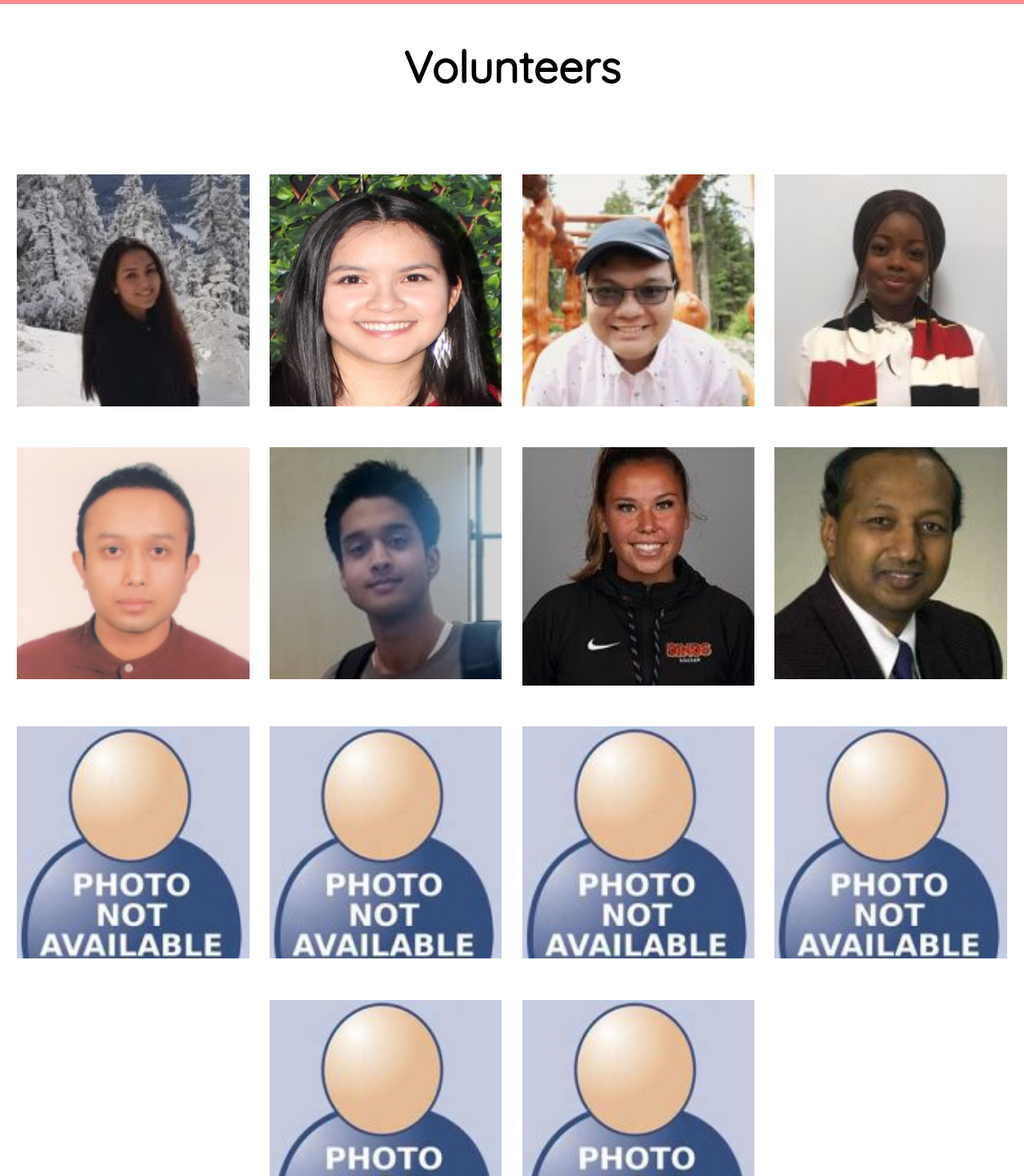
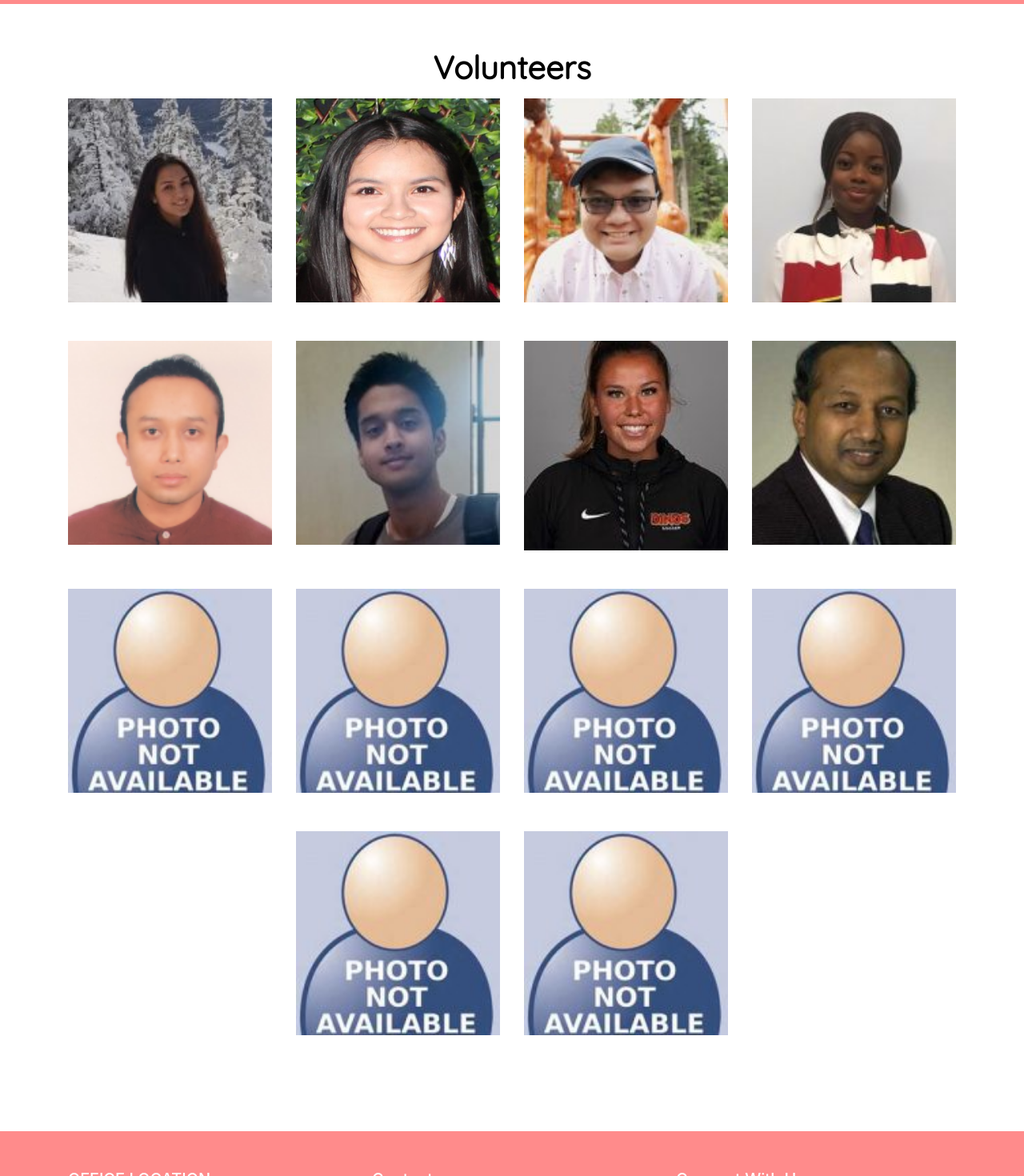
Before and after one commit to MushtabaA/AASEE-Website, a React (Create React App) app in the folder react-bootstrap/: page /volunteers in a window 1280 px wide. Shown: the part 200-1670 px from the top of the page at 80% size. Built offline with nearby package versions, Linux system fonts and the light colour scheme.

Commit message:
Changed Volunteers.jsx and Volunteers.css

```diff
--- a/react-bootstrap/src/components/BOD.css
+++ b/react-bootstrap/src/components/BOD.css
@@ -1,4 +1,4 @@
-.title {
+/* .title {
   font-family: Quicksand;
   font-weight: bold;
   font-size: 55px;
@@ -13,14 +13,16 @@
   margin-top: 5rem;
 }
 .col-md-3 {
-    margin-right: 17rem;
+  margin-right: 6rem;
+  margin-left: 6rem;
   margin-top: 2rem;
+  margin-bottom: 7rem;
 }
 .card-title {
   font-weight: bold;
 }
 .card-header {
-    background-color:  #FF8B8B;
+  background-color: #ff8b8b;
   color: white !important;
   text-decoration-color: white;
 }
@@ -34,4 +36,4 @@
   display: block;
   right: 0;
   top: 290px;
-}
+} */
--- a/react-bootstrap/src/components/BOD.jsx
+++ b/react-bootstrap/src/components/BOD.jsx
@@ -1,5 +1,16 @@
 import React, { Component } from "react";
-import { Jumbotron, Container, Row, Col, Image, Button, Card, CardDeck, Accordion, Collapse } from "react-bootstrap";
+import {
+  Jumbotron,
+  Container,
+  Row,
+  Col,
+  Image,
+  Button,
+  Card,
+  CardDeck,
+  Accordion,
+  Collapse,
+} from "react-bootstrap";
 import "./BOD.css";
 
 export default class BOD extends Component {
@@ -12,13 +23,13 @@ export default class BOD extends Component {
           </h1>
         </div>
         <div className="vector1">
-          <img src="/assets/vector1.png" alt="vector1"/>
+          <img src="/assets/vector1.png" alt="vector1" />
         </div>
         <div className="vector2">
-          <img src="/assets/vector2.png" alt="vector2"/>
+          <img src="/assets/vector2.png" alt="vector2" />
         </div>
-        <div className="containerBOD">
-          <div className="row">
+        <div className="container">
+          <div className="row mr-3">
             <div className="col-md-3">
               <Card style={{ width: "25rem", height: "auto" }}>
                 <Card.Img
--- a/react-bootstrap/src/components/Volunteers.css
+++ b/react-bootstrap/src/components/Volunteers.css
@@ -1,4 +1,4 @@
-/* CSS RESET */
+/* CSS RESET
 html, body, div, span, applet, object, iframe, h1, h2, h3, h4, h5, h6, p, blockquote, pre, a, abbr, acronym, address, big, cite, code, del, dfn, em, img, ins, kbd, q, s, samp, small, strike, strong, sub, sup, tt, var, b, u, i, center, dl, dt, dd, ol, ul, li, fieldset, form, label, legend, table, caption, tbody, tfoot, thead, tr, th, td, article, aside, canvas, details, embed, figure, figcaption, footer, header, hgroup, menu, nav, output, ruby, section, summary, time, mark, audio, video {
     margin: 0;
     padding: 0;
@@ -101,7 +101,7 @@ img {
 }
 .centered {
     text-align: center;
-}
+}*/
 .overlay {
   position: absolute;
   top: 0;
@@ -111,8 +111,8 @@ img {
   height: 100%;
   width: 100%;
   opacity: 0;
-    transition: .5s ease;
-    background-color: #FF8B8B;
+  transition: 0.5s ease;
+  background-color: #ff8b8b;
 }
 .piccontainer:hover .overlay {
   opacity: 70%;
@@ -132,3 +132,9 @@ img {
   transform: translate(-50%, -50%);
   text-align: center;
 }
+
+img {
+  width: 100%;
+  display: block;
+  height: auto;
+}
--- a/react-bootstrap/src/components/Volunteers.jsx
+++ b/react-bootstrap/src/components/Volunteers.jsx
@@ -1,6 +1,6 @@
-import React, { Component } from 'react'
-import { Jumbotron, Container, Row, Col, Image, Button } from 'react-bootstrap';
-import './Volunteers.css'
+import React, { Component } from "react";
+import { Jumbotron, Container, Row, Col, Image, Button } from "react-bootstrap";
+import "./Volunteers.css";
 
 export default class Volunteers extends Component {
   render() {
@@ -9,36 +9,80 @@ export default class Volunteers extends Component {
         <div className="headTitle">
           <h1 class="pt-5 text-center container-sm title">Volunteers</h1>
         </div>
-                <div class="pb-5 container grid-xl mt-sm-half mt-full">
-                    <div class="columns pics">
-                        <div className="column col-md-6 col-3 px-1"><div className="piccontainer"><img class="img-fluid" src="/assets/v1.jpg" alt="volun1"/><div class="overlay"><div class="text">Priyanka Gautam <br/> Lead Media Relations <br/> Fund Raising Member</div></div></div></div>
-                        <div className="column col-md-6 col-3 px-1"><div className="piccontainer"><img class="img-fluid" src="/assets/v2.jpg" alt="volun2"/><div class="overlay"><div class="text">Andrea Aguirre <br/> Lead Program Prep <br/> Office Member</div></div></div></div>
-                        <div className="column col-md-6 col-3 px-1 mt-md-qtr"><div className="piccontainer"><img class="img-fluid" src="/assets/v3.jpg" alt="volun3"/><div class="overlay"><div class="text">Rigel Tormon <br/> Fund Raising Member</div></div></div></div>
-                        <div className="column col-md-6 col-3 px-1 mt-md-qtr"><div className="piccontainer"><img class="img-fluid" src="/assets/v4.jpeg" alt="volun4"/><div class="overlay"><div class="text">Whitney Ebose <br/> Book Store Member</div></div></div></div>
+        <div className="container">
+          <div className="row mb-5">
+            <div className="col-md-3">
+              <img class="img-fluid" src="/assets/v1.jpg" alt="volun1" />
             </div>
-                    <div class="columns pics">
-                        <div className="column col-md-6 col-3 px-1 mt-md-qtr"><div className="piccontainer"><img class="img-fluid" src="/assets/v5.png" alt="volun5"/><div class="overlay"><div class="text">Mandeep Pandey</div></div></div></div>
-                        <div className="column col-md-6 col-3 px-1 mt-md-qtr"><div className="piccontainer"><img class="img-fluid" src="/assets/v6.jpg" alt="volun6"/><div class="overlay"><div class="text">Ahmad Awan <br/> Book Store Lead</div></div></div></div>
-                        <div className="column col-md-6 col-3 px-1 mt-md-qtr"><div className="piccontainer"><img class="img-fluid" src="/assets/v7.jpg" alt="volun7"/><div class="overlay"><div class="text">Sienna McPherson</div></div></div></div>
-                        <div className="column col-md-6 col-3 px-1 mt-md-qtr"><div className="piccontainer"><img class="img-fluid" src="/assets/v8.jpg" alt="volun8"/><div class="overlay"><div class="text">Anis Haque <br/> Fund Raising Lead</div></div></div></div>
+            <div className="col-md-3">
+              <img class="img-fluid" src="/assets/v2.jpg" alt="volun2" />
             </div>
-                    <div class="columns pics">
-                        <div className="column col-md-6 col-3 px-1 mt-md-qtr"><div className="piccontainer"><img class="img-fluid" src="/assets/vn.jpg" alt="volun9"/><div class="overlay"><div class="text">Nicolas Vuong <br/> Office Lead <br/> Program Prep Member</div></div></div></div>
-                        <div className="column col-md-6 col-3 px-1 mt-md-qtr"><div className="piccontainer"><img class="img-fluid" src="/assets/vn.jpg" alt="volun10"/><div class="overlay"><div class="text">Nicolas Teng <br/> Program Prep Member <br/> Book Store Member</div></div></div></div>
-                        <div className="column col-md-6 col-3 px-1 mt-md-qtr"><div className="piccontainer"><img class="img-fluid" src="/assets/vn.jpg" alt="volun11"/><div class="overlay"><div class="text">Alden Lien <br/> Program Pep Member <br/> Book Store Member</div></div></div></div>
-                        <div className="column col-md-6 col-3 px-1 mt-md-qtr"><div className="piccontainer"><img class="img-fluid" src="/assets/vn.jpg" alt="volun12"/><div class="overlay"><div class="text">Helen Zhang <br/> Book Store Member</div></div></div></div>
+            <div className="col-md-3">
+              <img class="img-fluid" src="/assets/v3.jpg" alt="volun3" />
             </div>
-                    <div class="columns pics">
-                        <div className="column col-md-6 col-3 px-1 mt-md-qtr"></div>
-                        <div className="column col-md-6 col-3 px-1 mt-md-qtr"><div className="piccontainer"><img class="img-fluid" src="/assets/vn.jpg" alt="volun13"/><div class="overlay"><div class="text">Mohammad Khan <br/> School Liaison Member</div></div></div></div>
-                        <div className="column col-md-6 col-3 px-1 mt-md-qtr"><div className="piccontainer"><img class="img-fluid" src="/assets/vn.jpg" alt="volun14"/><div class="overlay"><div class="text">Farin Tabassum <br/> School Liaison Lead</div></div></div></div>
-                        <div className="column col-md-6 col-3 px-1 mt-md-qtr"></div>
-                    </div>
-                    <div class="centered mt-sm-full mt-full pb-5">
-                    <a href="mailto:aaseewebsite@mail.com" title="Contact for more details" class="btnlink">Click To Volunteer!</a>
+            <div className="col-md-3">
+              <img class="img-fluid" src="/assets/v4.jpeg" alt="volun4" />
             </div>
           </div>
         </div>
-        )
+
+        <div className="container">
+          <div className="row  mb-5">
+            <div className="col-md-3">
+              <img class="img-fluid" src="/assets/v5.png" alt="volun5" />
+            </div>
+            <div className="col-md-3">
+              <img class="img-fluid" src="/assets/v6.jpg" alt="volun6" />
+            </div>
+            <div className="col-md-3">
+              <img class="img-fluid" src="/assets/v7.jpg" alt="volun7" />
+            </div>
+            <div className="col-md-3">
+              <img class="img-fluid" src="/assets/v8.jpg" alt="volun8" />
+            </div>
+          </div>
+        </div>
+
+        <div className="container">
+          <div className="row  mb-5">
+            <div className="col-md-3">
+              <img class="img-fluid" src="/assets/vn.jpg" alt="volun9" />
+            </div>
+            <div className="col-md-3">
+              <img class="img-fluid" src="/assets/vn.jpg" alt="volun10" />
+            </div>
+            <div className="col-md-3">
+              <img class="img-fluid" src="/assets/vn.jpg" alt="volun11" />
+            </div>
+            <div className="col-md-3">
+              <img class="img-fluid" src="/assets/vn.jpg" alt="volun12" />
+            </div>
+          </div>
+        </div>
+
+        <div className="container">
+          <div className="row  mb-5">
+            <div className="col-md-3"></div>
+            <div className="col-md-3">
+              <img class="img-fluid" src="/assets/vn.jpg" alt="volun13" />
+            </div>
+            <div className="col-md-3">
+              <img class="img-fluid" src="/assets/vn.jpg" alt="volun14" />
+            </div>
+            <div className="col-md-3"></div>
+          </div>
+        </div>
+
+        <div class="centered mt-sm-full mt-full pb-5">
+          <a
+            href="mailto:aaseewebsite@mail.com"
+            title="Contact for more details"
+            class="btnlink"
+          >
+            Click To Volunteer!
+          </a>
+        </div>
+      </div>
+    );
   }
 }
```
Lines whose indentation alone changed are shown as unchanged.
